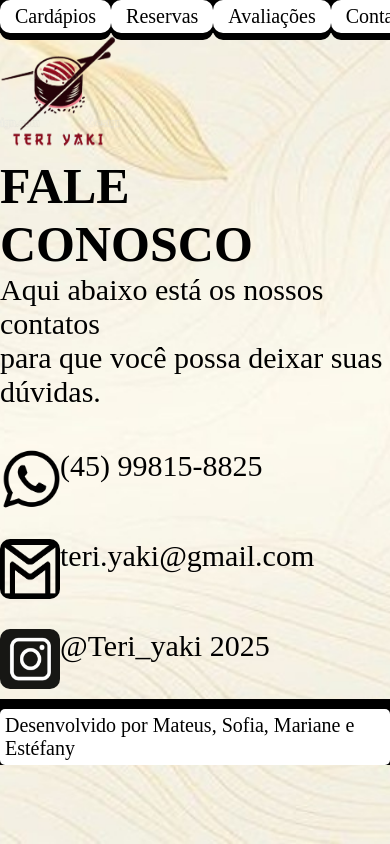
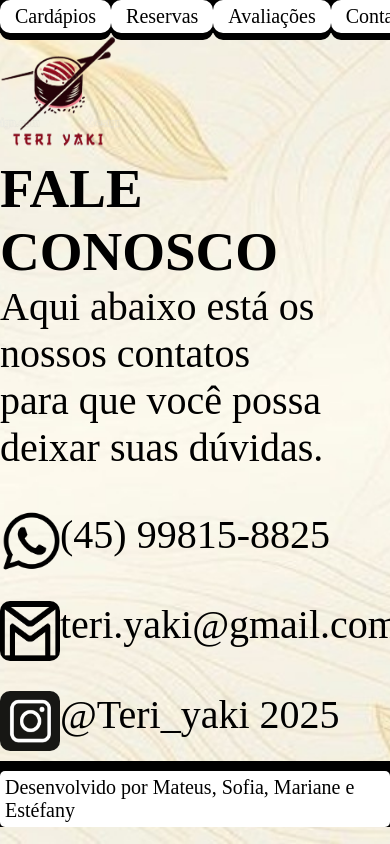
Before and after one commit to mateuspaglia-sys/projetosite, a plain HTML site: page contato.html in a window 390 px wide. Shown: the top 844 px of the page. Drawn offline with Linux system fonts and the light colour scheme.

Commit message:
versao final 13

```diff
--- a/contato.css
+++ b/contato.css
@@ -122,10 +122,10 @@ footer{
     width: 100%;
 }
 h1{
-    font-size: 50px;
+    font-size: 55px;
 }
 p{
-    font-size: 30px;
+    font-size: 40px;
 }
 .botoes{
     font-size: 20px;
--- a/restaurante.css
+++ b/restaurante.css
@@ -134,7 +134,7 @@ body {
         justify-content: center;
         padding-top: 10px;
         bottom: 0px;
-        width: 135%;
+        width: 130%;
 
     }
 
```
